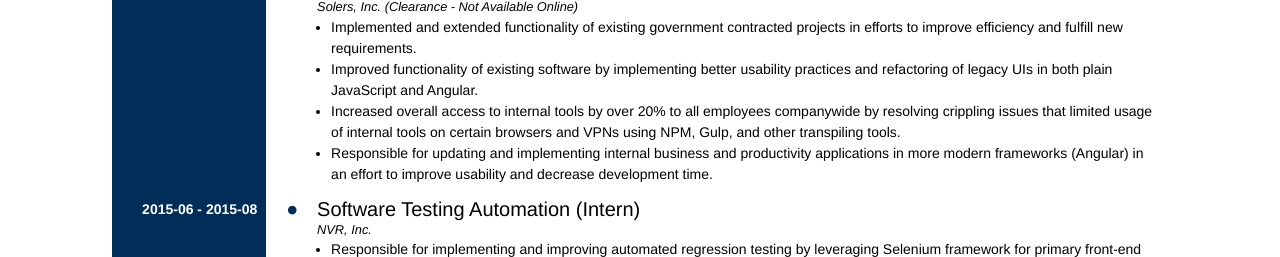
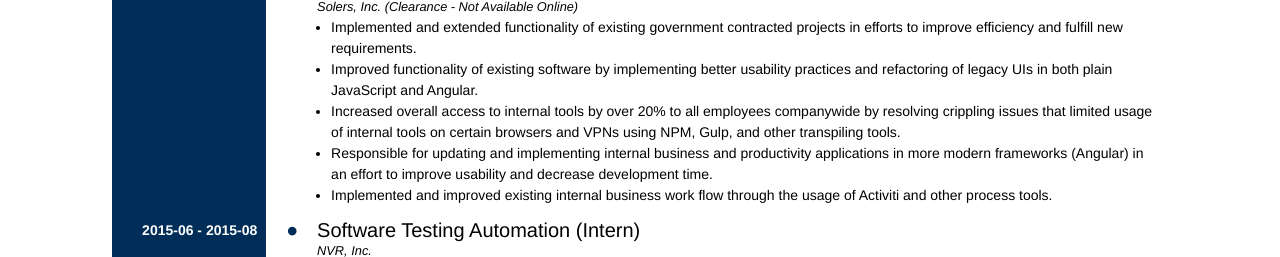
Before and after one commit to mvdicarlo/resume, a website: page src/html/index.html in a window 1280 px wide. Shown: the part 280-537 px from the top of the page. Drawn offline with nearby package versions, Linux system fonts and the light colour scheme; files that its build step writes are made by us from their sources.

Commit message:
Minor tweak

```diff
--- a/src/html/index.html
+++ b/src/html/index.html
@@ -109,6 +109,11 @@
                 <li>
                   <p>
                     Responsible for updating and implementing internal business and productivity applications in more modern frameworks (Angular) in an effort to improve usability and decrease development time.
+                  </p>
+                </li>
+                <li>
+                  <p>
+                    Implemented and improved existing internal business work flow through the usage of Activiti and other process tools.
                   </p>
                 </li>
               </ul>
```
Also changed, not shown: dist/index.html.
